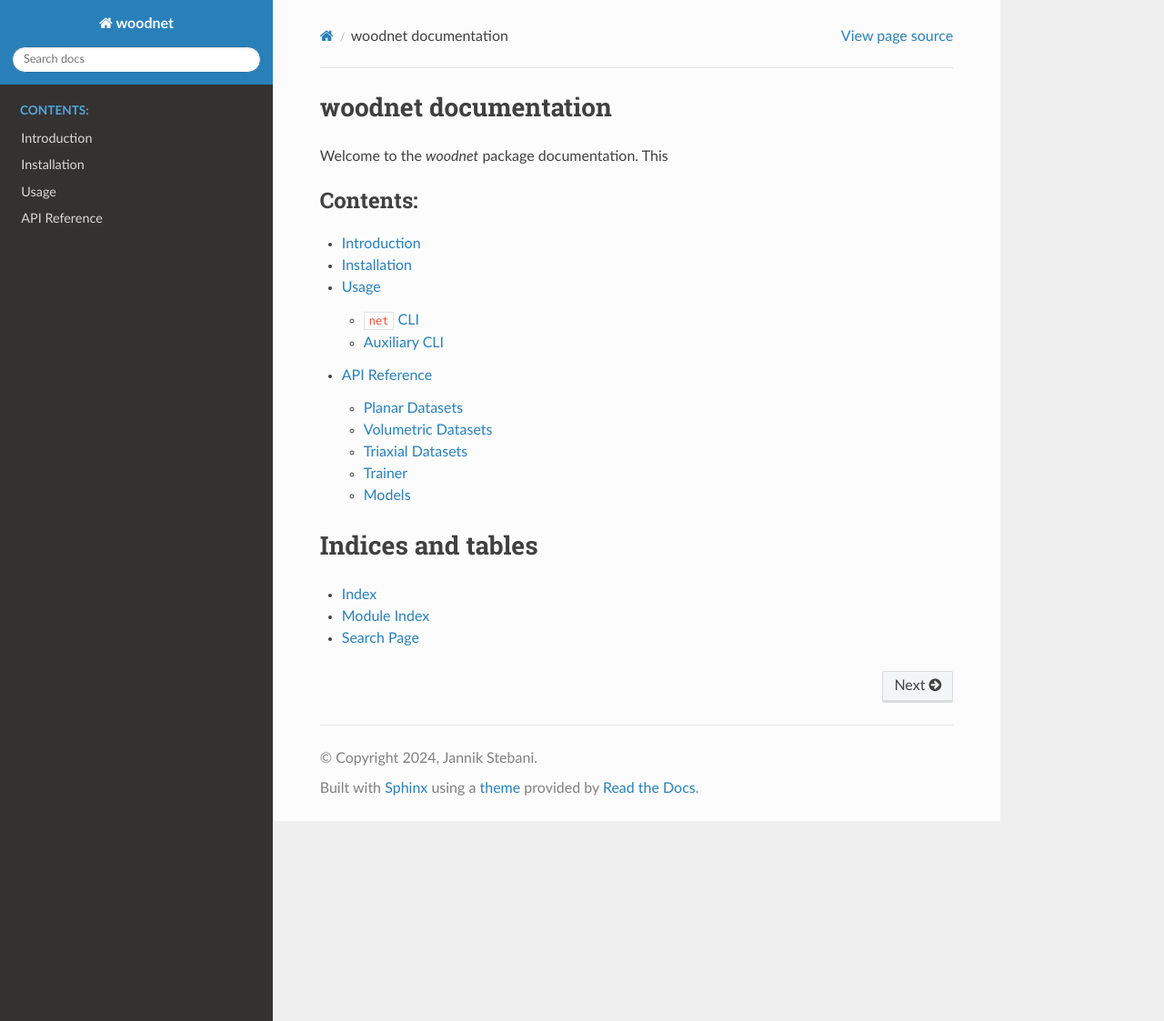
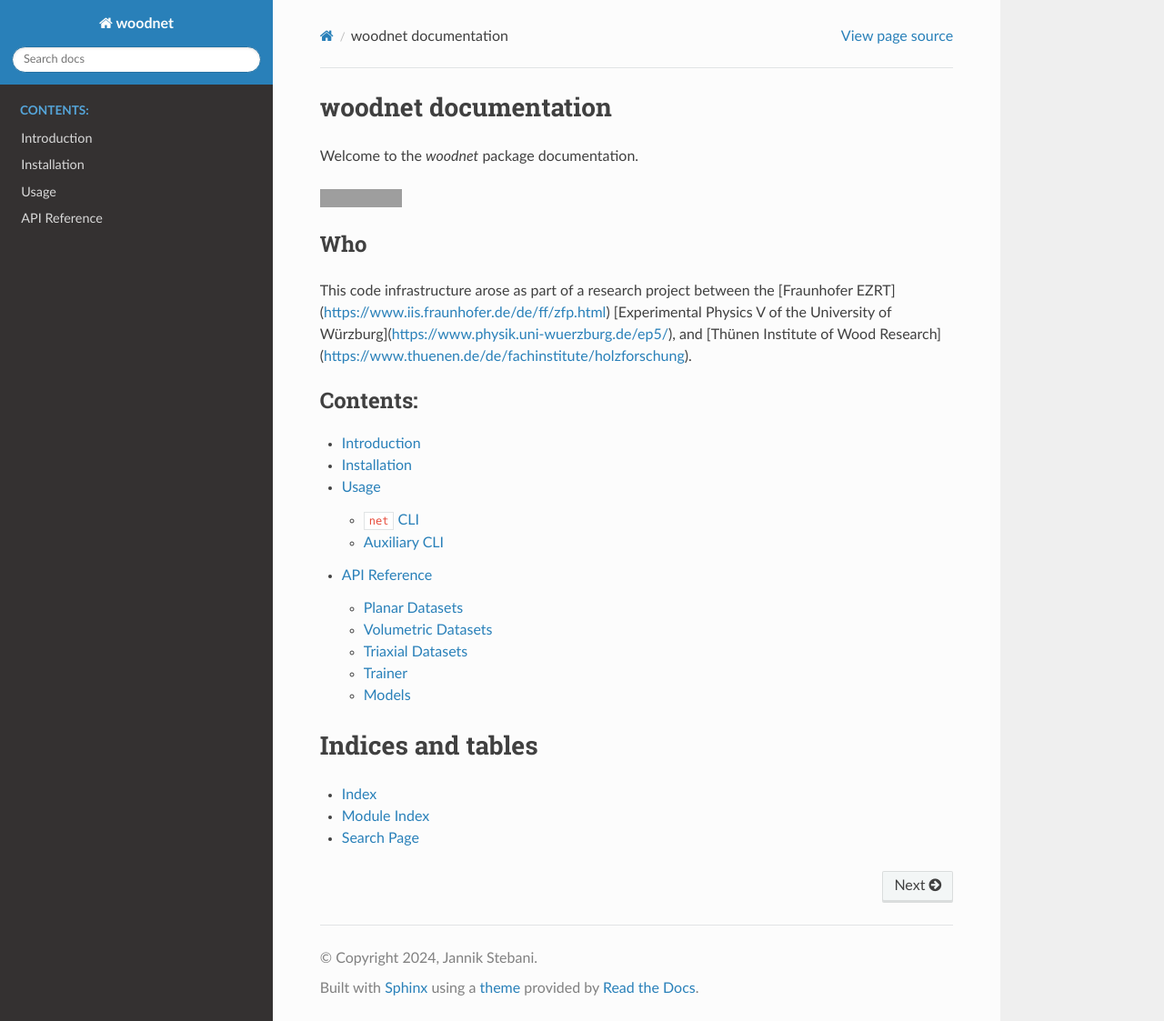
Before and after one commit to stebix/woodnet, a Sphinx documentation site: the page built from docs/index.rst, in a window 1280 px wide and 1123 px high. Shown: the whole window at 91% size. Built offline with Sphinx 7.4.7 and the Read the Docs theme 3.1.0, drawn with Linux system fonts in a browser that asks for light colours; grey boxes are pictures that could not be loaded.

```diff
--- a/docs/index.rst
+++ b/docs/index.rst
@@ -8,7 +8,19 @@ woodnet documentation
 
 
 Welcome to the `woodnet` package documentation.
-This
+
+.. image:: https://readthedocs.org/projects/woodnet/badge/?version=latest
+    :target: https://woodnet.readthedocs.io/en/latest/?badge=latest
+    :alt: Documentation Status
+
+Who
+----
+
+This code infrastructure arose as part of a research project between the
+[Fraunhofer EZRT](https://www.iis.fraunhofer.de/de/ff/zfp.html)
+[Experimental Physics V of the University of Würzburg](https://www.physik.uni-wuerzburg.de/ep5/),
+and
+[Thünen Institute of Wood Research](https://www.thuenen.de/de/fachinstitute/holzforschung).
 
 
 .. toctree::
```
Also changed, not shown: readme.md (+2 -0 lines).
